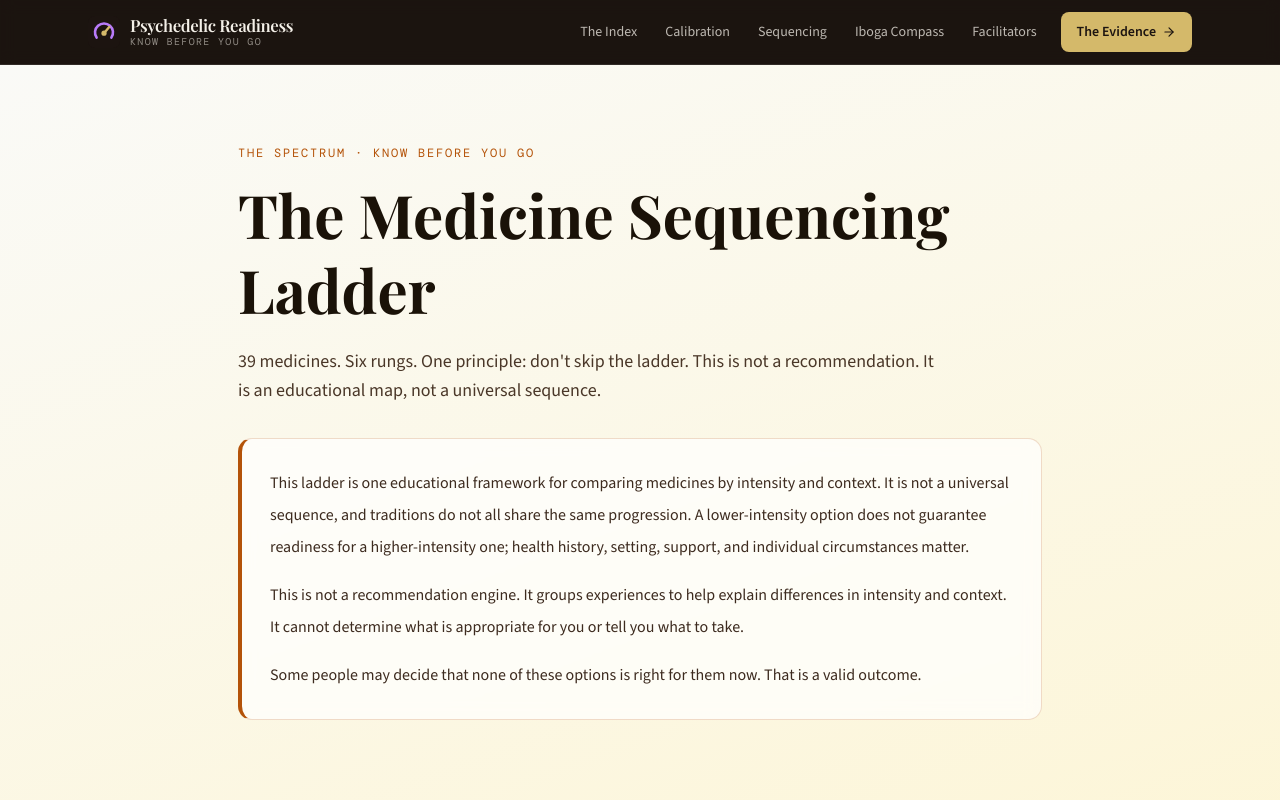
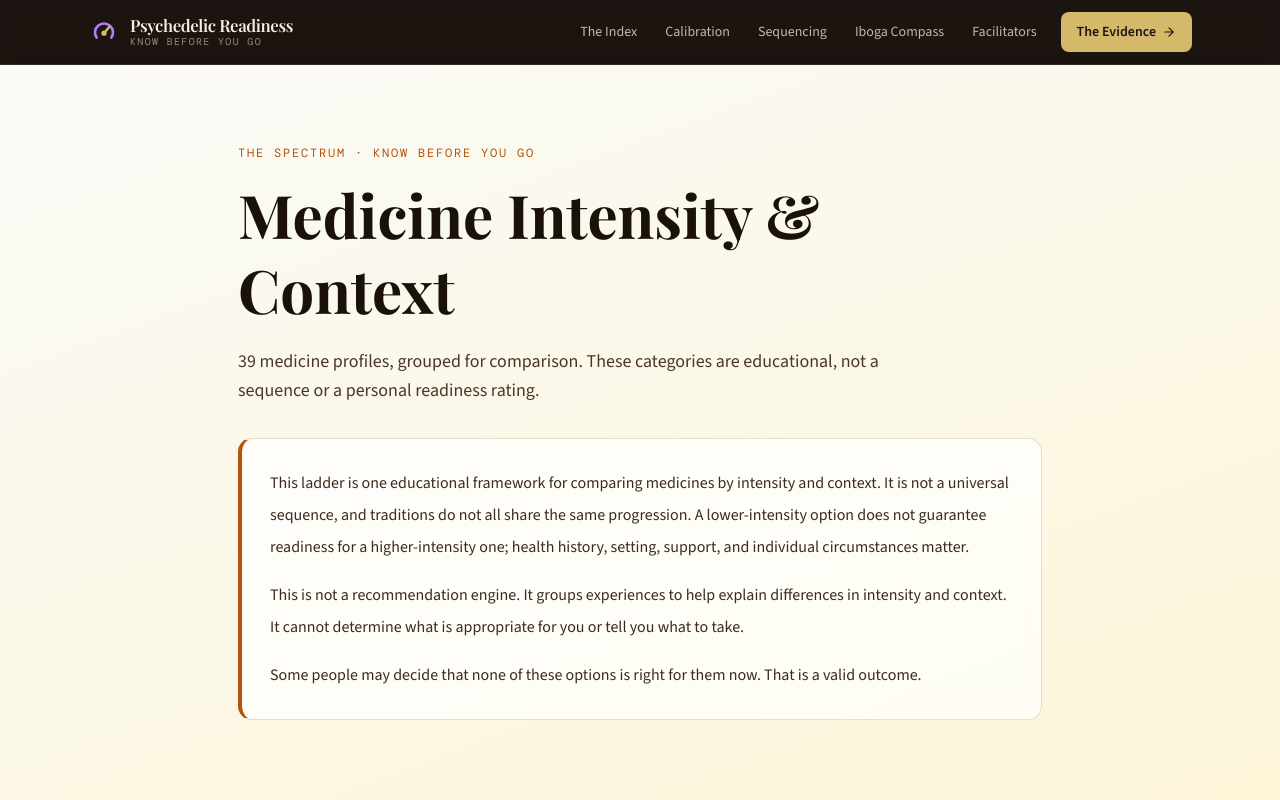
Before and after one commit to RRTONY/psychedelicreadiness, a Next.js app: page /medicine-sequencing in a window 1280 px wide. Shown: the top 800 px of the page. Built offline with nearby package versions, Linux system fonts and the light colour scheme; no server answers; a web font is replaced by a local one.

Commit message:
Replace universal ladder recommendations [by Tony Greenberg]

```diff
--- a/src/app/medicine-sequencing/page.tsx
+++ b/src/app/medicine-sequencing/page.tsx
@@ -34,11 +34,10 @@ export default function MedicineSequencingPage() {
           The Spectrum · Know Before You Go
         </p>
         <h1 className="mb-5 font-heading text-4xl leading-tight font-bold text-facilitator-ink sm:text-5xl lg:text-6xl">
-          The Medicine Sequencing Ladder
+          Medicine Intensity & Context
         </h1>
         <p className="mb-8 max-w-175 text-base leading-relaxed text-[#4A3728] sm:text-lg">
-          {MEDICINES.length} medicines. Six rungs. One principle: don&apos;t skip the ladder. This is not a
-          recommendation. It is an educational map, not a universal sequence.
+          {MEDICINES.length} medicine profiles, grouped for comparison. These categories are educational, not a sequence or a personal readiness rating.
         </p>
 
         <div className="mb-10 rounded-xl border border-l-4 border-facilitator-amber-deep/20 border-l-facilitator-amber-deep bg-white/70 p-4 backdrop-blur-sm sm:p-7">
@@ -54,14 +53,13 @@ export default function MedicineSequencingPage() {
 
       <div className="mx-auto max-w-175 px-4 pt-8 pb-12 text-center sm:px-12">
         <p className="mb-6 text-sm leading-relaxed text-[#7A6050] sm:text-base">
-          Ready to find out where you sit on this ladder? The Psychedelic Readiness Index assesses your readiness
-          across six dimensions and tells you which medicines match your current profile.
+          Want to explore the Index? It compares your answers with medicine profiles, but cannot establish readiness or tell you what to take. Review personal risks with a licensed clinician.
         </p>
         <Link
           href="/"
           className="inline-block rounded-lg bg-linear-to-br from-facilitator-amber-deep to-[#D97706] px-8 py-3.5 font-bold text-white transition-opacity hover:opacity-90"
         >
-          Take the Readiness Index
+          Open the Readiness Index
         </Link>
         <p className="mt-6 text-sm text-[#7A6050]">
           Or read <Link href="https://tonygreenberg.com/the-philosophy" className="underline underline-offset-2 hover:text-facilitator-amber-deep">the philosophy</Link>{" "}
```
